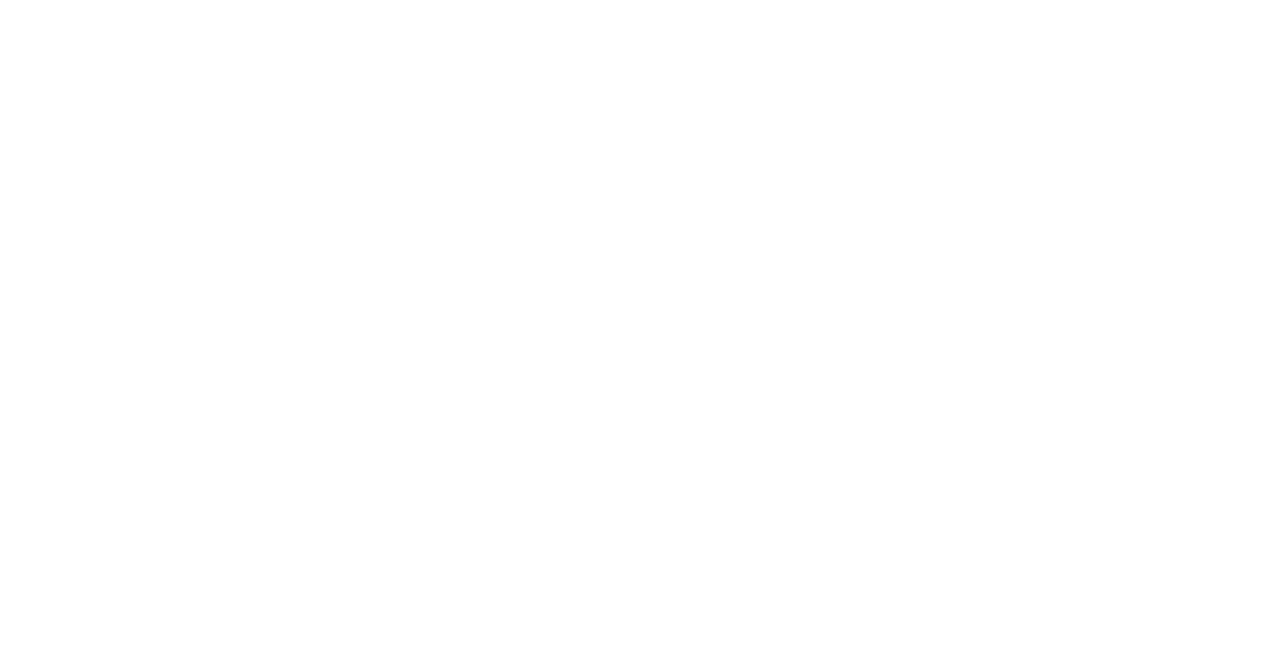
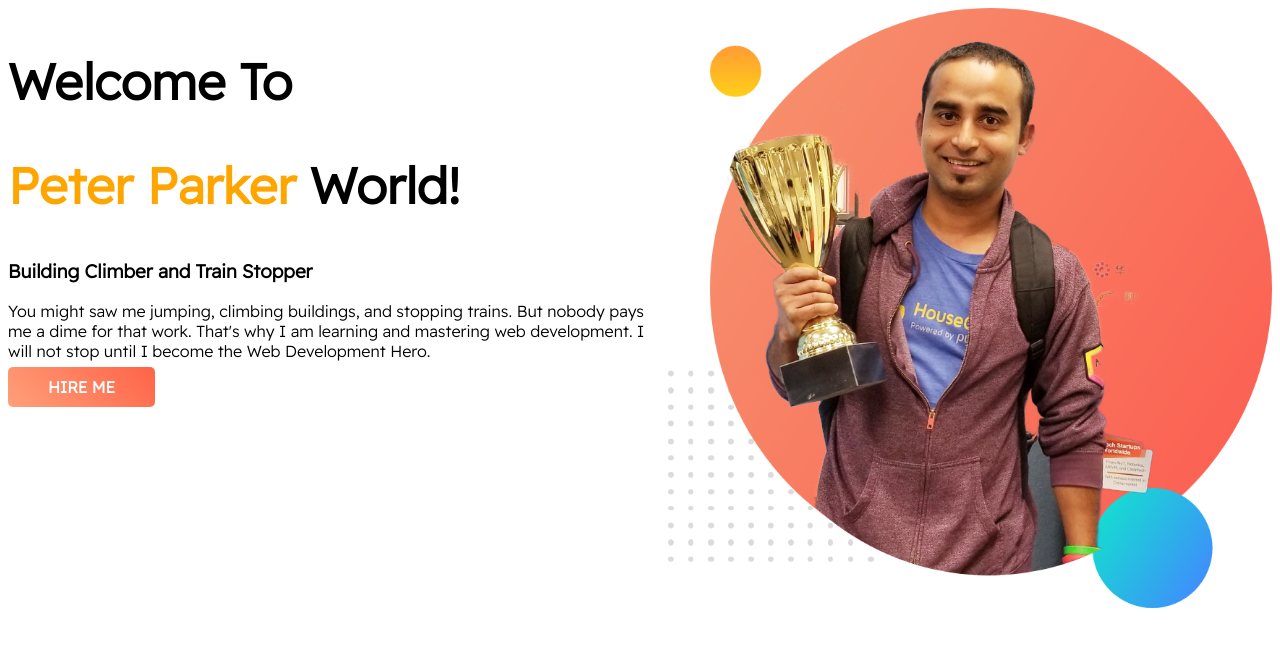
Before and after one commit to Mahmud-Shukhon/Practice-Portfolio, a plain HTML site: page pages/index.html in a window 1280 px wide. Drawn offline with Linux system fonts and the light colour scheme.

Commit message:
welcome section done

```diff
--- a/pages/index.html
+++ b/pages/index.html
@@ -8,8 +8,30 @@
     <title>Jhankar Portfolio</title>
 
     <link rel="stylesheet" href="../styles/style.css">
+
+    <!--Fonts-->
+    <link rel="preconnect" href="https://fonts.googleapis.com">
+    <link rel="preconnect" href="https://fonts.gstatic.com" crossorigin>
+    <link href="https://fonts.googleapis.com/css2?family=Poppins:wght@300&family=Readex+Pro:wght@300&display=swap" rel="stylesheet">
 </head>
 <body>
 
+    <section id="welcome-section">
+        <div id="welcome-text">
+            <h1>Welcome To</h1>
+            <h1><span class="orrange-text">Peter Parker</span> World!</h1>
+
+            <h3>Building Climber and Train Stopper</h3>
+
+            <p>You might saw me jumping, climbing buildings, and stopping trains. But nobody pays me a dime for that work. That's why I am learning and mastering web development. I will not stop until I become the Web Development Hero.</p>
+
+            <a id="hire-button" href="https://www.linkedin.com/company/programminghero/">HIRE ME</a>
+        </div>
+
+        <div id="welcome-image">
+            <img src="../media/images/jhankar.png" alt="Jhankar Mahbub image">
+        </div>
+    </section>
+
 </body>
 </html>
--- a/styles/style.css
+++ b/styles/style.css
@@ -0,0 +1,37 @@
+body{
+    font-family: 'Poppins', sans-serif;
+    font-family: 'Readex Pro', sans-serif;
+}
+
+.orrange-text{
+    color: orange;
+}
+
+#welcome-section{
+    display: flex;
+}
+
+#welcome-section h1{
+    font-size: 50px;
+}
+
+#welcome-section h3{
+    font-size: 1.17em;
+}
+
+#welcome-image{
+    width: 50%;
+}
+
+#welcome-image img{
+    height: 600px;
+}
+
+#hire-button{
+    text-decoration: none;
+    background: linear-gradient(45deg, lightsalmon, tomato);
+    padding: 10px 40px;
+    border-radius: 5px;
+    color: white;
+    font-weight: 700;
+}
```
